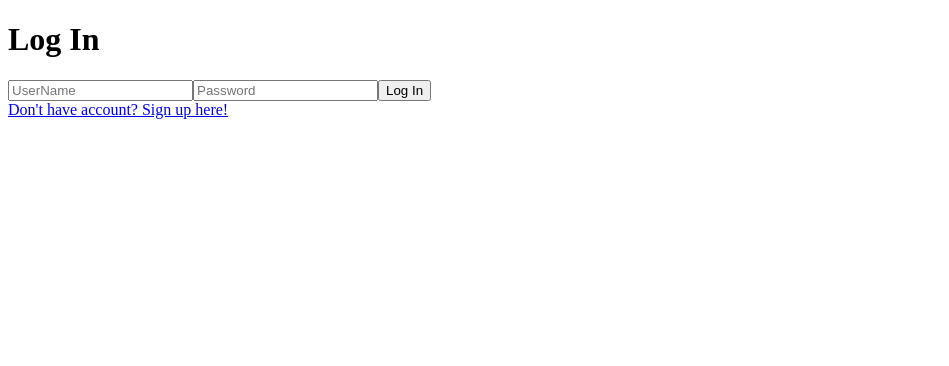
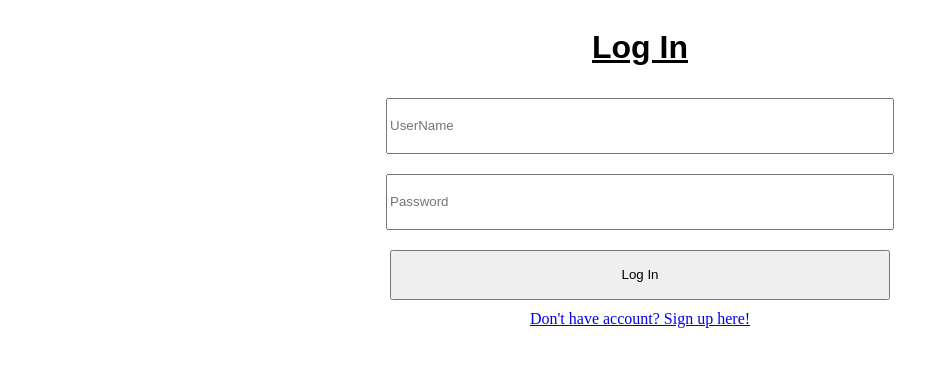
Before and after one commit to Smith7g/strangers_things, a React app: page / in a window 1280 px wide. Shown: the whole page, without its empty margins (0-949 px from the left). Built offline with nearby package versions, Linux system fonts and the light colour scheme.

Commit message:
style changes to login

```diff
--- a/public/index.html
+++ b/public/index.html
@@ -4,6 +4,7 @@
     <meta charset="UTF-8">
     <meta http-equiv="X-UA-Compatible" content="IE=edge">
     <meta name="viewport" content="width=device-width, initial-scale=1.0">
+    <link rel="stylesheet" href="style.css">
     <title>Stranger's Things</title>
 </head>
 <body>
--- a/public/style.css
+++ b/public/style.css
@@ -0,0 +1,27 @@
+#login {
+    display: flex;
+    flex-direction: column;
+    align-items: center;
+    /* background-color: #223c4c; */
+    width: 100%;
+    height: 100%;
+}
+
+.input,
+button {
+    margin: 10px;
+    width: 500px;
+    height: 50px;
+}
+
+.boxes {
+    display: flex;
+    flex-direction: column;
+    align-items: center;
+}
+
+.title {
+    font-family: Barlow, Arial, Helvetica, sans-serif;
+    text-decoration: underline;
+    color: black;
+}
--- a/src/api/index.js
+++ b/src/api/index.js
@@ -1,50 +1,49 @@
-import axios from 'axios';
+// import { setUsername, setPassword } from '../login';
 
-const BASEURL =
-  "https://strangers-things.herokuapp.com/api/2206-FTB-ET-WEB-FT";
+const BASEURL = "https://strangers-things.herokuapp.com/api/2206-FTB-ET-WEB-FT";
 export async function getPosts() {
   try {
     const response = await fetch(`${BASEURL}/posts`);
-        const result = await response.json()
-        const posts = result.data.posts
-        return posts ;
+    const result = await response.json();
+    const posts = result.data.posts;
+    return posts;
   } catch (error) {
     throw error;
   }
 }
 
 export async function registerPerson(event) {
-     const registerUsername = event.target[0].value
-     const registerPassword = event.target[1].value
+  const registerUsername = event.target[0].value;
+  const registerPassword = event.target[1].value;
   try {
     const response = await fetch(`${BASEURL}/users/register`, {
       method: "POST",
       headers: {
-          'Content-Type': 'application/json'
+        "Content-Type": "application/json",
       },
       body: JSON.stringify({
         user: {
           username: registerUsername,
-            password: registerPassword
-          }
-        })})
-    }catch (err) {
-        console.error(err)
+          password: registerPassword,
+        },
+      }),
+    });
+  } catch (err) {
+    console.error(err);
   }
 }
 
-
 export const handleSubmit = (event) => {
-  event.preventDefault()
-  console.log(username, password)
-  setUsername(' ');
-  setPassword(' ');
-}
+  event.preventDefault();
+  console.log(username, password);
+  setUsername(" ");
+  setPassword(" ");
+};
 
 export const userNameChange = (event) => {
-  setUsername(event.target.value)
-}
+  setUsername(event.target.value);
+};
 
 export const passwordChange = (event) => {
-  setPassword(event.target.value)
-}
+  setPassword(event.target.value);
+};
--- a/src/components/Login.js
+++ b/src/components/Login.js
@@ -1,20 +1,20 @@
 import React, { useState, useEffect } from "react";
 import {handleSubmit, userNameChange, passwordChange} from '../api';
 import { Link } from 'react-router-dom'
-// import { registerPerson } from '../api'
 
 const Login = () => {
   const [username, setUsername] = useState("");
   const [password, setPassword] = useState("");
 
   return (
-    <div>
-      <h1>Log In</h1>
+    <div id="login">
+      <h1 className = "title">Log In</h1>
       <form
         id="loginForm"
         onSubmit={handleSubmit}
       >
-        <input
+        <div className = "boxes">
+        <input className = "input"
           type="text"
           name="username"
           placeholder="UserName"
@@ -23,7 +23,7 @@ const Login = () => {
           onChange={userNameChange}
           value = {username}
         />
-        <input
+        <input className ="input"
           type="text"
           name="password"
           placeholder="Password"
@@ -33,6 +33,7 @@ const Login = () => {
           value = {password}
         />
         <button type="submit">Log In</button>
+        </div>
       </form>
       <Link to = "/Register" >Don't have account? Sign up here!</Link>
     </div>
--- a/src/components/Register.js
+++ b/src/components/Register.js
@@ -1,6 +1,5 @@
 import React, { useState } from "react";
-import {handleSubmit, userNameChange, passwordChange} from '../api';
-// import Login from "./Login";
+import { handleSubmit, userNameChange, passwordChange } from "../api";
 
 const Register = () => {
   const [username, setUsername] = useState("");
@@ -9,20 +8,24 @@ const Register = () => {
   const [confirmPassword, setConfirmPassword] = useState("");
 
   const confirmPasswordChange = (event) => {
-    setConfirmPassword(event.target.value)
-  }
+    setConfirmPassword(event.target.value);
+    if (!password === confirmPassword) {
+        return error
+    }
+  };
 
   return (
     <>
+      <h1>Registration</h1>
       <form id="loginForm">
-      <input
+        <input
           type="text"
           name="username"
           placeholder="UserName"
           required={true}
           minLength="1"
           onChange={userNameChange}
-          value = {username}
+          value={username}
         />
         <input
           type="text"
@@ -31,7 +34,7 @@ const Register = () => {
           required={true}
           minLength="8"
           onChange={passwordChange}
-          value = {password}
+          value={password}
         />
         <input
           type="text"
@@ -42,7 +45,7 @@ const Register = () => {
           onChange={confirmPasswordChange}
           value={confirmPassword}
         />
-        <button type="submit">Log In</button>
+        <button type="submit">Sign Up</button>
       </form>
     </>
   );
```
Also changed, not shown: src/components/Profile.js (added). Lines whose indentation alone changed are shown as unchanged.
